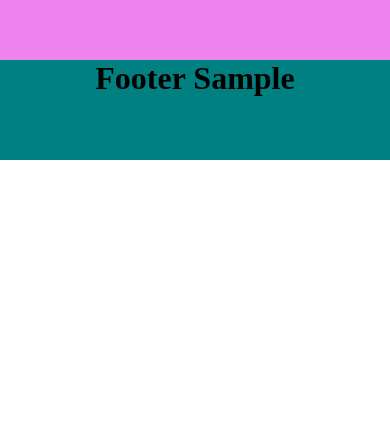
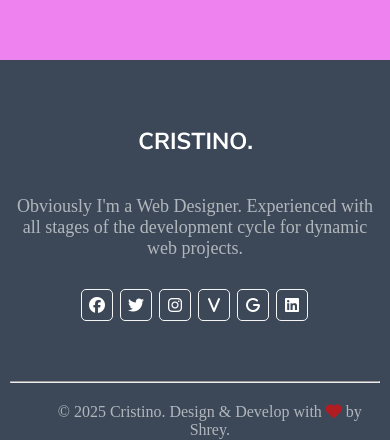
Before and after one commit to Shreyas719/portfolio-demo, a plain HTML site: page index.html in a window 390 px wide. Shown: the part 5473-5913 px from the top of the page. Before the commit the page ends 5633 px from the top, so only its background shows below. Drawn offline with Linux system fonts and the light colour scheme.

Commit message:
footer section is done.

```diff
--- a/index.html
+++ b/index.html
@@ -275,9 +275,29 @@
          </section>
 
         <footer class="footer" id="#footer">
-            <center><h1>Footer Sample</h1></center>
+            <img src="assets/logo-white.png" alt="">
+            <p>Obviously I'm a Web Designer. Experienced with all stages of the development cycle for dynamic <br> web projects.</p>
+
+            <ul>
+                <li><i class="fa-brands fa-facebook"></i></li>
+                <li><i class="fa-brands fa-twitter"></i></li>
+                <li><i class="fa-brands fa-instagram"></i></li>
+                <li><i class="fa-solid fa-v"></i></li>
+                <li><i class="fa-solid fa-g"></i></li>
+                <li><i class="fa-brands fa-linkedin"></i></li>
+            </ul>
+            <hr style="background-color: whitesmoke; margin-top: 60px;">
+
+            <span>© 2025 Cristino. Design & Develop with <i class="fa-solid fa-heart"></i> by Shrey.</span>
         </footer>
     </main>
-
+    <script>
+        window.onload=()=>{
+            alert("Welcome To Our Porfolio Webside.")
+        }
+        setTimeout(()=>{
+            alert("Our website is in process so , visit next week to see more updates..!")
+        },5000);
+    </script>
 </body>
 </html>
--- a/style.css
+++ b/style.css
@@ -739,7 +739,112 @@ body{
 /* Footer Last  */
 .main .footer{
     width: 100%;
-    height: 100px;
+    height: 380px;
     float: left;
-    background-color: teal;
+    background-color:#3c4858;
+    text-align: center;
+    color: white;
 }
+.main .footer img{
+    margin-top: 60px;
+}
+.main .footer p{
+    margin-top: 40px;
+    font-size: 18px;
+    opacity: 0.6;
+    font-family: 'Times New Roman', Times, serifs;
+}
+.main .footer ul{
+    text-align: center;
+}
+.main .footer ul li{
+    list-style-type: none;
+    display: inline-block;
+    height: 32px;
+    width: 32px;
+    background-color: transparent;
+    margin: 30px 2px 0px 1px;
+    border: 1px solid whitesmoke;
+    border-radius: 5px;
+    -webkit-border-radius: 5px;
+    -moz-border-radius: 5px;
+    -ms-border-radius: 5px;
+    -o-border-radius: 5px;
+    transition: background-color 0.7s ease;
+    -webkit-transition: background-color 0.7s ease;
+    -moz-transition: background-color 0.7s ease;
+    -ms-transition: background-color 0.7s ease;
+    -o-transition: background-color 0.7s ease;
+}
+.main .footer ul li:hover{
+    background-color: #e54b4b;
+}
+.main .footer ul li i{
+    margin: 7px 0px 0px 0px;
+}
+.main .footer span{
+    float: left;
+    margin: 2.2% 0% 0% 38%;
+    opacity: 0.6;
+}
+.main .footer span i{
+    color: red;
+}
+
+@media(max-width:649px){
+
+.main .footer{
+    width: 100%;
+    height: 380px;
+    float: left;
+    background-color:#3c4858;
+    text-align: center;
+    color: white;
+    padding: 10px;
+}
+.main .footer img{
+    margin-top: 60px;
+}
+.main .footer p{
+    margin-top: 40px;
+    font-size: 18px;
+    opacity: 0.6;
+    font-family: 'Times New Roman', Times, serifs;
+}
+.main .footer ul{
+    text-align: center;
+}
+.main .footer ul li{
+    list-style-type: none;
+    display: inline-block;
+    height: 32px;
+    width: 32px;
+    background-color: transparent;
+    margin: 30px 2px 0px 1px;
+    border: 1px solid whitesmoke;
+    border-radius: 5px;
+    -webkit-border-radius: 5px;
+    -moz-border-radius: 5px;
+    -ms-border-radius: 5px;
+    -o-border-radius: 5px;
+    transition: background-color 0.7s ease;
+    -webkit-transition: background-color 0.7s ease;
+    -moz-transition: background-color 0.7s ease;
+    -ms-transition: background-color 0.7s ease;
+    -o-transition: background-color 0.7s ease;
+}
+.main .footer ul li:hover{
+    background-color: #e54b4b;
+}
+.main .footer ul li i{
+    margin: 7px 0px 0px 0px;
+}
+.main .footer span{
+    float: left;
+    margin: 5.4% 0% 0% 8%;
+    opacity: 0.6;
+}
+.main .footer span i{
+    color: red;
+}
+}
```
Also changed, not shown: assets/logo-white.png (added).
